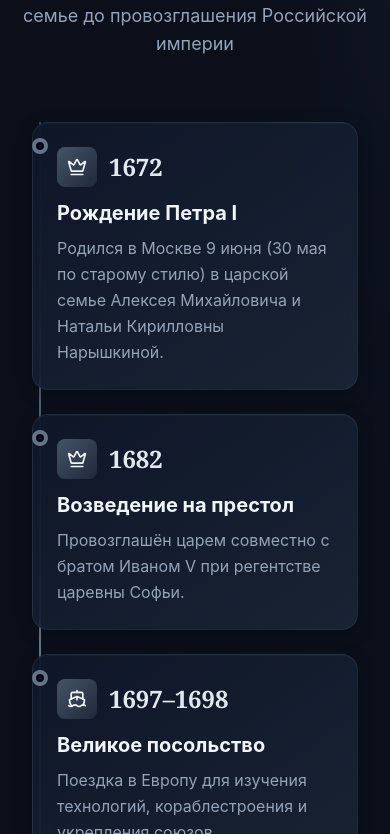
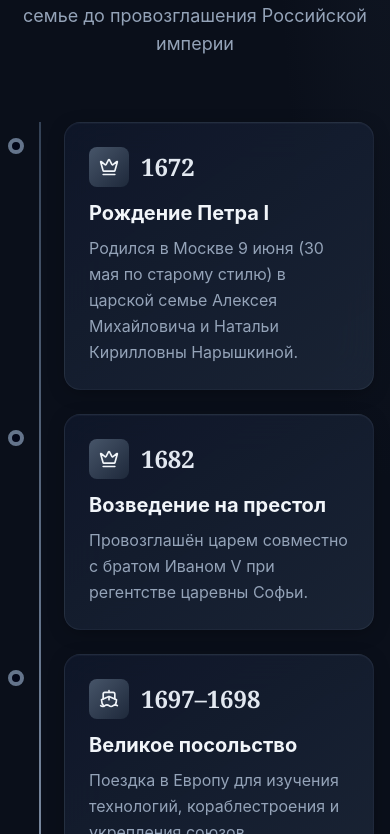
Before and after one commit to Brevnocar/peter-the-great-website, a React (Vite) app: page / in a window 390 px wide. Shown: the part 1550-2384 px from the top of the page. Built offline with nearby package versions, Linux system fonts and the light colour scheme.

Commit message:
Fix timeline: proper desktop alternating layout, mobile single column with left line, markers not overlapping

```diff
--- a/src/App.tsx
+++ b/src/App.tsx
@@ -581,7 +581,7 @@ const Hero = () => {
 
 const Timeline = () => {
   return (
-    <section id="timeline" className="relative py-24 lg:py-32 px-4 sm:px-6 lg:px-8 section-bg-alt overflow-hidden">
+    <section id="timeline" className="relative py-24 lg:py-32 px-4 sm:px-6 lg:px-8 section-bg-alt">
       <div className="max-w-5xl mx-auto">
         <motion.div
           initial={{ opacity: 0, y: 30 }}
@@ -600,7 +600,7 @@ const Timeline = () => {
         </motion.div>
 
         <div className="relative">
-          {/* Vertical line: left on mobile (16px), center on desktop */}
+          {/* Vertical line: left on mobile, center on desktop */}
           <motion.div
             initial={{ scaleY: 0 }}
             animate={{ scaleY: 1 }}
@@ -618,18 +618,17 @@ const Timeline = () => {
                   initial={{ opacity: 0, y: 30 }}
                   whileInView={{ opacity: 1, y: 0 }}
                   transition={{ delay: index * 0.1, duration: 0.6 }}
-                  className="relative lg:flex lg:items-start"
+                  className="relative lg:flex"
                 >
-                  {/* Mobile: single column, line on left, card to the right */}
-                  {/* Desktop: alternating - even on left, odd on right */}
-                  <div className={`relative w-full lg:w-1/2 ${isEven ? 'lg:pr-8 lg:pl-0' : 'lg:pl-8 lg:pr-0'}`}>
-                    {/* Marker on the line */}
-                    <div className="absolute top-4 left-4 lg:left-1/2 lg:-translate-x-1/2 w-4 h-4 rounded-full bg-slate-950 border-4 border-silver-500 z-10" />
+                  {/* DESKTOP: alternating layout */}
+                  <div className="hidden lg:w-1/2 lg:flex lg:items-start">
+                    <div className={`w-full ${isEven ? 'pr-8 text-right' : 'pl-8 text-left'}`}>
+                      {/* Marker on the center line */}
+                      <div className="absolute top-4 right-0 lg:left-auto lg:-translate-x-1/2 w-4 h-4 rounded-full bg-slate-950 border-4 border-silver-500 z-10" style={{ transform: isEven ? 'translateX(50%)' : 'translateX(-50%)' }} />
                       {/* Card */}
                       <motion.div
                         whileHover={{ scale: 1.02 }}
-                      className={`glass-card p-6 rounded-2xl border shadow-xl ${isEven ? 'lg:border-r-4 lg:border-silver-500/50 lg:ml-4' : 'lg:border-l-4 lg:border-silver-500/50 lg:mr-4'} lg:w-[calc(50%-2rem)]`}
-                      style={{ marginLeft: '1rem', marginRight: '1rem', maxWidth: 'calc(100% - 2rem)' }}
+                        className={`glass-card p-6 rounded-2xl border shadow-xl ${isEven ? 'border-r-4 border-silver-500/50' : 'border-l-4 border-silver-500/50'}`}
                       >
                         <div className="flex items-center gap-3 mb-3">
                           <div className="w-10 h-10 rounded-lg bg-gradient-to-br from-silver-600 to-silver-800 flex items-center justify-center">
@@ -641,8 +640,29 @@ const Timeline = () => {
                         <p className="text-silver-400 leading-relaxed">{event.description}</p>
                       </motion.div>
                     </div>
-                  {/* Spacer for alternating layout on desktop */}
-                  <div className="lg:w-1/2 hidden" />
+                  </div>
+
+                  {/* MOBILE: single column, line on left, cards on right */}
+                  <div className="lg:hidden">
+                    <div className="relative pl-12">
+                      {/* Marker on the left line */}
+                      <div className="absolute left-0 top-4 -translate-x-1/2 w-4 h-4 rounded-full bg-slate-950 border-4 border-silver-500 z-10" />
+                      {/* Card */}
+                      <motion.div
+                        whileHover={{ scale: 1.02 }}
+                        className="glass-card p-6 rounded-2xl border border-silver-500/50 shadow-xl"
+                      >
+                        <div className="flex items-center gap-3 mb-3">
+                          <div className="w-10 h-10 rounded-lg bg-gradient-to-br from-silver-600 to-silver-800 flex items-center justify-center">
+                            <event.icon className="w-5 h-5 text-silver-100" />
+                          </div>
+                          <span className="text-2xl font-bold font-serif text-silver-200">{event.year}</span>
+                        </div>
+                        <h3 className="text-xl font-bold text-silver-100 mb-2">{event.title}</h3>
+                        <p className="text-silver-400 leading-relaxed">{event.description}</p>
+                      </motion.div>
+                    </div>
+                  </div>
                 </motion.div>
               )
             })}
```
Lines whose indentation alone changed are shown as unchanged.
